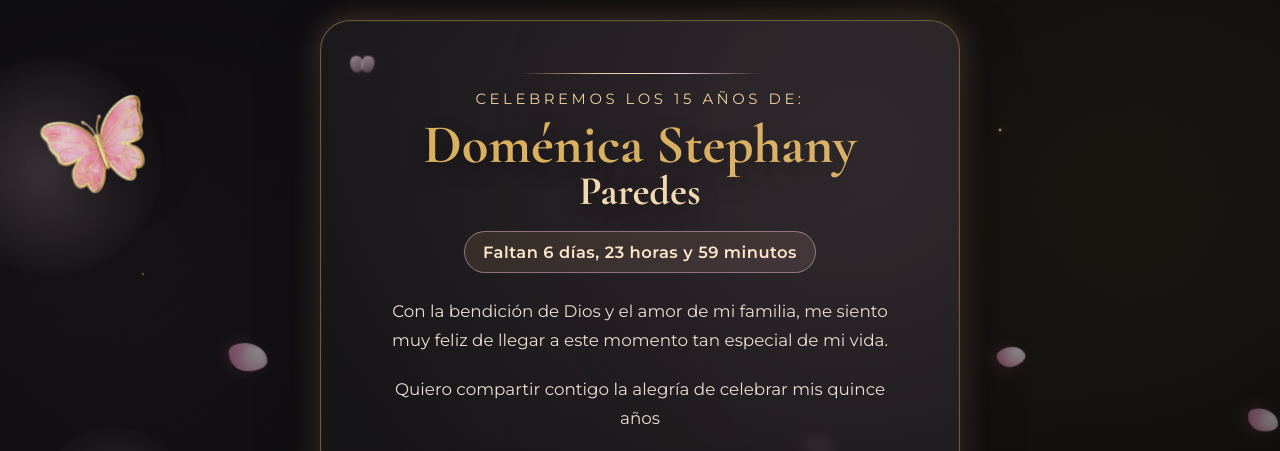
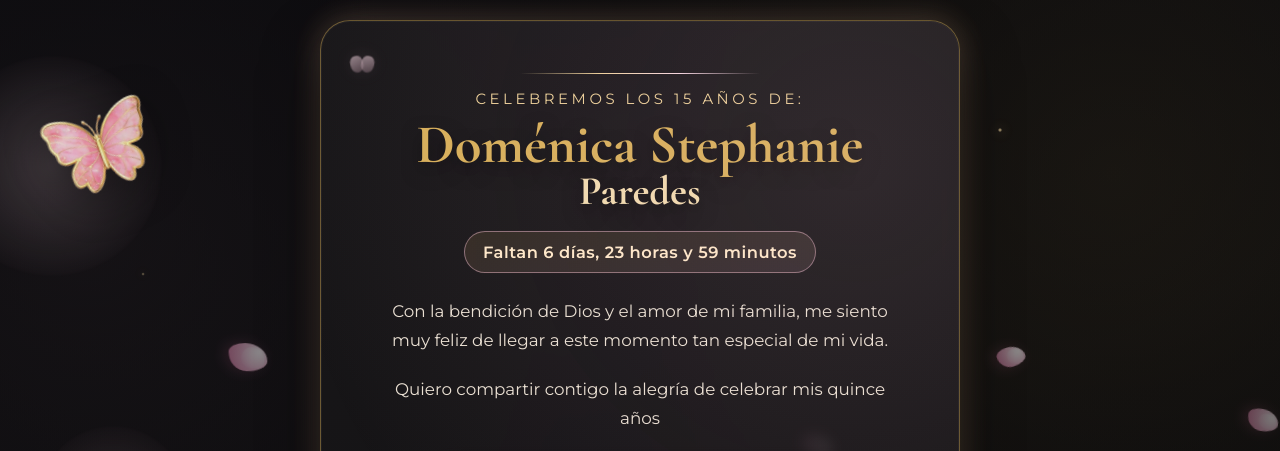
Before and after one commit to MattiasGarcesVargas/XVDom-nicaStephany, a plain HTML site: page index.html in a window 1280 px wide. Shown: the top 451 px of the page. Drawn offline with nearby package versions, Linux system fonts and the light colour scheme.

Commit message:
[REFACTOR] - Ajuste al nombre de la XV

```diff
--- a/index.html
+++ b/index.html
@@ -50,7 +50,7 @@
       <p class="eyebrow">CELEBREMOS LOS 15 AÑOS DE:</p>
 
       <h1 class="name">
-        Doménica Stephany
+        Doménica Stephanie
         <span>Paredes</span>
       </h1>
 
```
